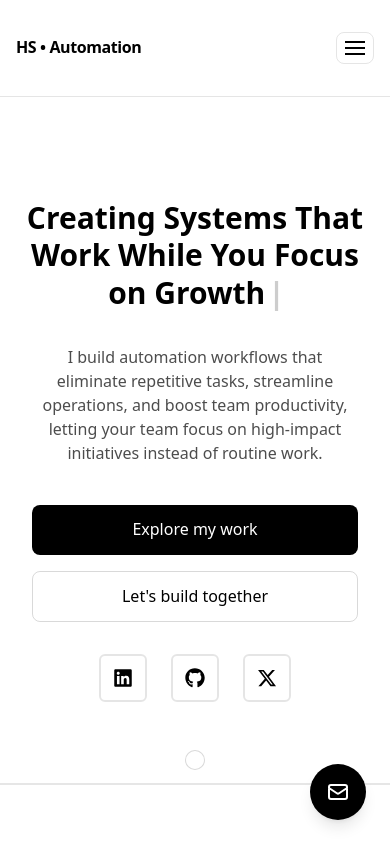
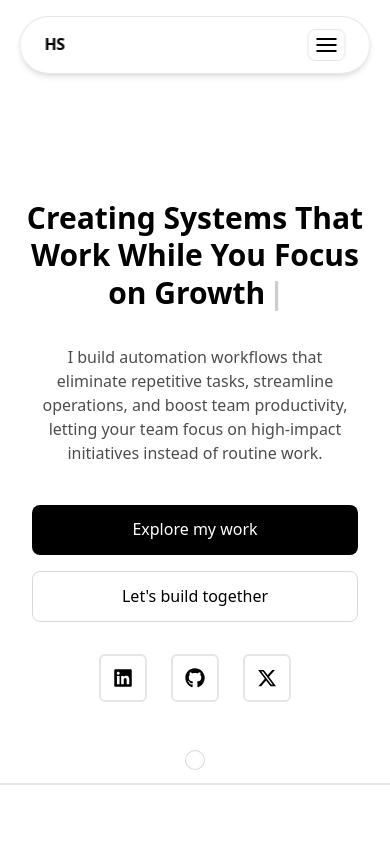
Before and after one commit to hafeezsiddiqui27/n8n-ai-port, a Next.js app: page / in a window 390 px wide. Shown: the top 844 px of the page. Built offline with nearby package versions, Linux system fonts and the light colour scheme.

Commit message:
first commit

```diff
--- a/src/app/components/Nav.tsx
+++ b/src/app/components/Nav.tsx
@@ -1,3 +1,165 @@
+// "use client";
+
+// import { useEffect, useMemo, useState } from "react";
+// import Link from "next/link";
+
+// export default function Nav() {
+//   const [open, setOpen] = useState(false);
+//   const [scrolled, setScrolled] = useState(false);
+
+//   useEffect(() => {
+//     const onScroll = () => setScrolled(window.scrollY > 10);
+//     window.addEventListener("scroll", onScroll);
+//     return () => window.removeEventListener("scroll", onScroll);
+//   }, []);
+
+//   useEffect(() => {
+//     document.body.style.overflow = open ? "hidden" : "";
+//     return () => {
+//       document.body.style.overflow = "";
+//     };
+//   }, [open]);
+
+//   const links = useMemo(
+//     () => [
+//       { href: "#about", label: "About" },
+//       { href: "#services", label: "Services" },
+//       { href: "#automations", label: "Automations" },
+//       { href: "#portfolio", label: "Work" },
+//       { href: "#process", label: "Process" },
+//       { href: "#testimonials", label: "Testimonials" },
+//       { href: "#contact", label: "Contact" },
+//     ],
+//     []
+//   );
+
+//   return (
+//     <>
+//       {/* DESKTOP FLOATING NAV */}
+//       <nav
+//          className={`fixed top-4 left-1/2 -translate-x-1/2 z-50
+//     hidden md:flex items-center
+//     px-10 lg:px-14 h-14 rounded-full
+//     border border-black/10
+//     bg-white/70 backdrop-blur-xl
+//     shadow-sm transition-all duration-300
+//     ${scrolled ? "h-12 px-6 lg:px-8" : ""}
+//   `}
+
+//       >
+//         <Link
+//           href="#"
+//           className="font-semibold tracking-tight mr-12 hover:opacity-80"
+//         >
+//           HS
+//         </Link>
+
+//         <ul className="flex items-center gap-6 text-xsm">
+//           {links.slice(0, -1).map((l) => (
+//             <li key={l.href}>
+//               <a
+//                 href={l.href}
+//                 className="hover:underline underline-offset-4 decoration-black/40 transition"
+//               >
+//                 {l.label}
+//               </a>
+//             </li>
+//           ))}
+//         </ul>
+
+//         <a
+//           href="#contact"
+//           className="ml-6 px-4 py-2 rounded-full
+//             bg-black text-white text-sm
+//             transition hover:bg-gray-800"
+//         >
+//           Hire me
+//         </a>
+//       </nav>
+
+//       {/* MOBILE TOP BAR */}
+//       <nav
+//         className={`fixed top-0 inset-x-0 z-50 md:hidden
+//           border-b border-black/10
+//           bg-white/80 backdrop-blur-xl transition-all duration-300
+//           ${scrolled ? "py-2" : "py-4"}
+//         `}
+//       >
+//         <div className="mx-auto max-w-6xl px-4 h-16 flex items-center justify-between">
+//           <Link href="#" className="font-semibold tracking-tight">
+//             HS • Automation
+//           </Link>
+
+//           <button
+//             onClick={() => setOpen(true)}
+//             aria-label="Open menu"
+//             className="p-2 rounded-lg border border-black/10"
+//           >
+//             <span className="block w-5 h-0.5 bg-black mb-1" />
+//             <span className="block w-5 h-0.5 bg-black mb-1" />
+//             <span className="block w-5 h-0.5 bg-black" />
+//           </button>
+//         </div>
+//       </nav>
+
+//       {/* MOBILE BACKDROP */}
+//       <div
+//         onClick={() => setOpen(false)}
+//         className={`fixed inset-0 z-40 bg-black/20 backdrop-blur-sm
+//           transition-opacity duration-300
+//           ${open ? "opacity-100" : "opacity-0 pointer-events-none"}
+//         `}
+//       />
+
+//       {/* MOBILE SIDE DRAWER */}
+//       <aside
+//         className={`fixed right-0 top-0 z-50 h-full w-[85%] max-w-sm
+//           bg-white/85 backdrop-blur-xl border-l border-black/10
+//           transition-transform duration-300 ease-out
+//           ${open ? "translate-x-0" : "translate-x-full"}
+//         `}
+//       >
+//         <div className="px-6 py-6 flex flex-col h-full">
+//           <div className="flex items-center justify-between mb-8">
+//             <span className="font-semibold tracking-tight">
+//               HS • Automation
+//             </span>
+//             <button
+//               onClick={() => setOpen(false)}
+//               className="text-2xl leading-none opacity-70 hover:opacity-100"
+//             >
+//               ×
+//             </button>
+//           </div>
+
+//           <nav className="flex flex-col gap-4 text-base">
+//             {links.map((l) => (
+//               <a
+//                 key={l.href}
+//                 href={l.href}
+//                 onClick={() => setOpen(false)}
+//                 className="py-2 border-b border-black/5 hover:opacity-70 transition"
+//               >
+//                 {l.label}
+//               </a>
+//             ))}
+//           </nav>
+
+//           <div className="mt-auto pt-6">
+//             <a
+//               href="#contact"
+//               onClick={() => setOpen(false)}
+//               className="block text-center px-4 py-3 rounded-lg
+//                 bg-black text-white hover:shadow-md transition"
+//             >
+//               Hire me
+//             </a>
+//           </div>
+//         </div>
+//       </aside>
+//     </>
+//   );
+// }
 "use client";
 
 import { useEffect, useMemo, useState } from "react";
@@ -7,12 +169,14 @@ export default function Nav() {
   const [open, setOpen] = useState(false);
   const [scrolled, setScrolled] = useState(false);
 
+  // Track scroll to shrink nav
   useEffect(() => {
     const onScroll = () => setScrolled(window.scrollY > 10);
     window.addEventListener("scroll", onScroll);
     return () => window.removeEventListener("scroll", onScroll);
   }, []);
 
+  // Lock body scroll when mobile menu is open
   useEffect(() => {
     document.body.style.overflow = open ? "hidden" : "";
     return () => {
@@ -30,7 +194,7 @@ export default function Nav() {
       { href: "#testimonials", label: "Testimonials" },
       { href: "#contact", label: "Contact" },
     ],
-    []
+    [],
   );
 
   return (
@@ -39,11 +203,11 @@ export default function Nav() {
       <nav
         className={`fixed top-4 left-1/2 -translate-x-1/2 z-50
     hidden md:flex items-center
-          px-6 lg:px-8 h-14 rounded-full
+    px-8 lg:px-14 h-14 rounded-full
     border border-black/10
     bg-white/70 backdrop-blur-xl
     shadow-sm transition-all duration-300
-          ${scrolled ? "h-12 px-5" : ""}
+    ${scrolled ? "h-12 px-6 lg:px-10" : ""}
   `}
       >
         <Link
@@ -53,7 +217,7 @@ export default function Nav() {
           HS
         </Link>
 
-        <ul className="flex items-center gap-6 text-sm">
+        <ul className="flex items-center gap-6 text-xsm">
           {links.slice(0, -1).map((l) => (
             <li key={l.href}>
               <a
@@ -68,25 +232,29 @@ export default function Nav() {
 
         <a
           href="#contact"
-          className="ml-6 px-4 py-2 rounded-full
+          className="ml-8 px-4 py-2 rounded-full
       bg-black text-white text-sm
+      whitespace-nowrap
       transition hover:bg-gray-800"
         >
           Hire me
         </a>
       </nav>
 
-      {/* MOBILE TOP BAR */}
+      {/* MOBILE FLOATING TOP BAR */}
       <nav
-        className={`fixed top-0 inset-x-0 z-50 md:hidden
-          border-b border-black/10
-          bg-white/80 backdrop-blur-xl transition-all duration-300
-          ${scrolled ? "py-2" : "py-4"}
+        className={`fixed top-4 left-1/2 -translate-x-1/2 z-50 md:hidden
+          border border-black/10
+          bg-white/70 backdrop-blur-xl rounded-full
+          max-w-sm w-[90%]
+          flex items-center justify-between
+          shadow-md
+          transition-all duration-300
+          ${scrolled ? "py-2 px-5" : "py-3 px-6"}
         `}
       >
-        <div className="mx-auto max-w-6xl px-4 h-16 flex items-center justify-between">
         <Link href="#" className="font-semibold tracking-tight">
-            HS • Automation
+          HS
         </Link>
 
         <button
@@ -98,7 +266,6 @@ export default function Nav() {
           <span className="block w-5 h-0.5 bg-black mb-1" />
           <span className="block w-5 h-0.5 bg-black" />
         </button>
-        </div>
       </nav>
 
       {/* MOBILE BACKDROP */}
--- a/src/app/page.tsx
+++ b/src/app/page.tsx
@@ -1,4 +1,3 @@
-
 // // "use client";
 
 // // import Nav from "./components/Nav";
@@ -15,7 +14,6 @@
 // // import Suggestions from "./components/Suggestions";
 // // import Services from "./components/Services";
 // // import About from "./components/About";
-
 
 // // export default function Page() {
 // //   return (
@@ -108,8 +106,6 @@
 // import Services from "./components/Services";
 // import About from "./components/About";
 
-
-
 // function Insight({ text }: { text: string }) {
 //   return (
 //     <div className="max-w-6xl mx-auto px-4 sm:px-6">
@@ -120,7 +116,6 @@
 //   );
 // }
 
-
 // export default function Page() {
 //   return (
 //     <main className="min-h-screen bg-white text-black scroll-smooth selection:bg-black selection:text-white">
@@ -129,7 +124,6 @@
 //       <Hero />
 //       <Divider />
 
-
 //       {/* About Section */}
 //       <section id="about" className="max-w-6xl mx-auto px-4 sm:px-6 py-24">
 //         <About />
@@ -137,15 +131,12 @@
 //    <Insight text="Automation isn’t about speed. It’s about removing uncertainty." />
 //       <Divider />
 
-
 //       {/* Services Section */}
 //       <section id="services" className="max-w-6xl mx-auto px-4 sm:px-6 py-24">
 //         <Services />
 //       </section>
 //  <Insight text="Most operational failures start with manual handoffs, not bad tools." />
 //       <Divider />
-
-
 
 //       {/* Automations Section */}
 //       <section id="automations" className="max-w-6xl mx-auto px-4 sm:px-6 py-24">
@@ -189,7 +180,6 @@
 //   );
 // }
 
-
 "use client";
 
 import Nav from "./components/Nav";
@@ -199,7 +189,7 @@ import Projects from "./components/Projects";
 import Process from "./components/Process";
 import Testimonials from "./components/Testimonials";
 import Footer from "./components/Footer";
-import FloatingContactButton from "./components/FloatingContactButton";
+
 import Contact from "./Contact";
 import Suggestions from "./components/Suggestions";
 import Services from "./components/Services";
@@ -301,7 +291,7 @@ export default function Page() {
       </section>
 
       <Footer />
-      <FloatingContactButton />
+      {/* <FloatingContactButton /> */}
     </main>
   );
 }
```
Lines whose indentation alone changed are shown as unchanged.
